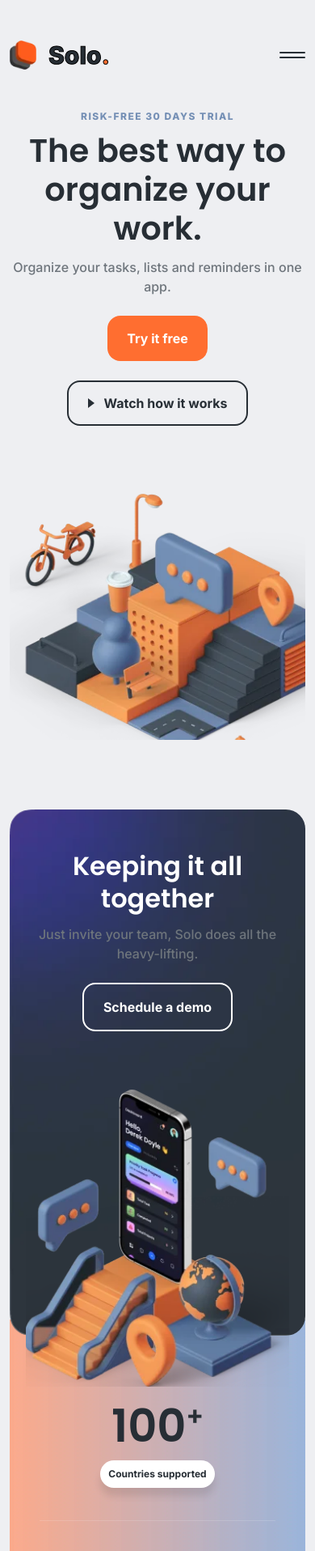
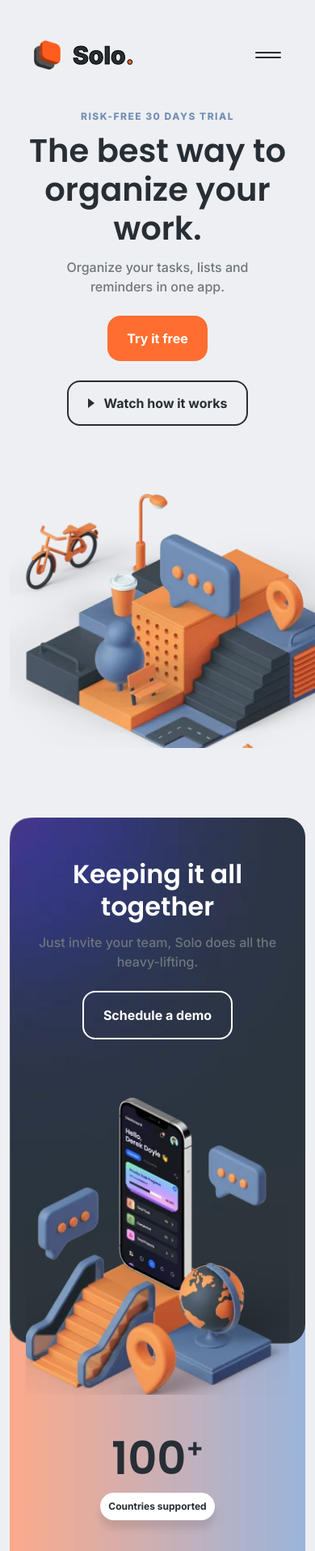
Before and after one commit to thaophamduy-agilityio/practice-two, a React (Vite) app: page / in a window 390 px wide. Shown: the top 1916 px of the page at 81% size. Built offline with nearby package versions, Linux system fonts and the light colour scheme; the HTML template or start-up script is replaced by a standard one.

Commit message:
fix: update style view on mobile

```diff
--- a/src/assets/stylesheets/layout/_header.scss
+++ b/src/assets/stylesheets/layout/_header.scss
@@ -8,8 +8,12 @@
     @extend %justify-space-between;
     @extend %item-center;
     @extend %relative;
-    @extend %margin-center;
     @extend %z-index-99;
+    margin: 0 30px;
+
+    @include only-for-tablet() {
+      margin: 0 auto;
+    }
   }
 
   &-left,
--- a/src/assets/stylesheets/sections/_core-value.scss
+++ b/src/assets/stylesheets/sections/_core-value.scss
@@ -4,7 +4,7 @@
 
 .core {
   &-value {
-    margin: 35px 0;
+    margin: 35px 20px;
     width: 100%;
 
     &-list {
@@ -45,11 +45,16 @@
       @extend %relative;
       @extend %flex;
       @extend %flex-column;
-      margin: 15px 0;
-      width: 50%;
+      margin: 16px 16px 16px 0;
+      width: calc(50% - 8px);
+
+      &:nth-child(2n) {
+        margin-right: 0;
+      }
 
       @include only-for-tablet() {
-        width: 25%
+        width: 25%;
+        margin: 0;
       }
     }
   }
--- a/src/assets/stylesheets/sections/_hero-banner.scss
+++ b/src/assets/stylesheets/sections/_hero-banner.scss
@@ -45,13 +45,25 @@
 
     &-image {
       margin-top: 60px;
+      margin-right: -12px;
 
       @include only-for-tablet() {
         position: absolute;
         top: 0;
         right: 0;
         margin-top: 20px;
+        margin-right: 0;
         text-align: right;
+      }
+    }
+
+    .text-md {
+      margin: 12px auto;
+      max-width: 70%;
+
+      @include only-for-tablet() {
+        margin: 28px 0;
+        max-width: 100%;
       }
     }
 
@@ -126,10 +138,11 @@
     &-content {
       @extend %text-center;
       color: $color-secondary;
-      width: 100%;
+      padding: 0 30px;
 
       @include only-for-tablet() {
         text-align: left;
+        padding: 0;
         width: 40%;
       }
 
--- a/src/assets/stylesheets/sections/_instant-setup.scss
+++ b/src/assets/stylesheets/sections/_instant-setup.scss
@@ -8,7 +8,7 @@
     @extend %flex-column;
     @extend %justify-center;
     @extend %item-center;
-    margin-bottom: 100px;
+    margin-bottom: 20px;
     width: 100%;
 
     @include only-for-tablet() {
--- a/src/assets/stylesheets/sections/_integration.scss
+++ b/src/assets/stylesheets/sections/_integration.scss
@@ -6,8 +6,13 @@
   @extend %flex;
   @extend %flex-column;
   @extend %item-center;
+  @extend %text-center;
   margin: 15px 0;
   width: 100%;
+
+  @include only-for-tablet() {
+    text-align: left;
+  }
 
   @include only-for-desktop() {
     flex-direction: row;
--- a/src/assets/stylesheets/sections/_notification-feature.scss
+++ b/src/assets/stylesheets/sections/_notification-feature.scss
@@ -41,6 +41,11 @@
   &-image {
     @extend %text-center;
     order: 1;
+    margin-top: 20px;
+
+    @include only-for-tablet() {
+      margin-top: 0;
+    }
   }
 
   .img-item {
--- a/src/assets/stylesheets/sections/_schedule.scss
+++ b/src/assets/stylesheets/sections/_schedule.scss
@@ -140,10 +140,10 @@
       }
 
       &:first-child {
-        padding-top: 100px;
+        padding-top: 130px;
 
         @include only-for-tablet() {
-          padding: 20px 0 0;
+          padding-top: 20px;
         }
       }
 
```
